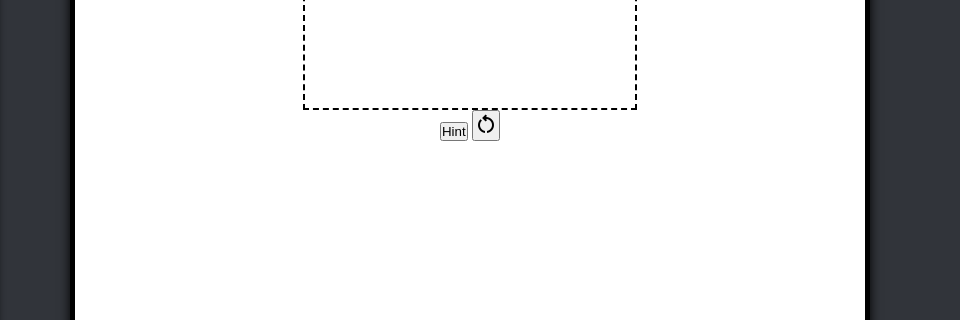
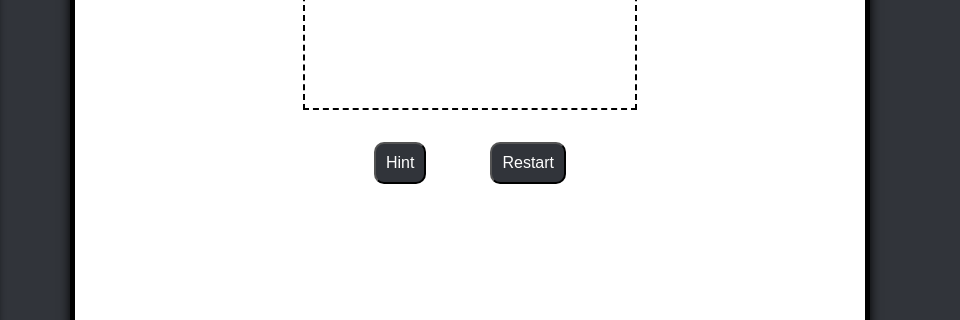
Before and after one commit to Vanessa082/JavaScript-hangman-game, a plain HTML site: page index.html in a window 1280 px wide. Shown: the part 292-612 px from the top of the page, 320-1280 px from the left. Drawn offline with nearby package versions, Linux system fonts and the light colour scheme; a web font is replaced by a local one.

Commit message:
final commit

```diff
--- a/assets/style/style.css
+++ b/assets/style/style.css
@@ -96,3 +96,18 @@ canvas{
   border: 2px dashed #000;
   padding: 15px;
 }
+
+.buttons{
+  display: flex;
+  margin-top: 2rem;
+  align-items: center;
+  gap: 4rem;
+}
+
+.buttons button{
+  font-size: 1rem;
+  padding: 10px;
+  border-radius: 10px;
+  color: #fff;
+  background-color: #31343a;
+}
--- a/index.html
+++ b/index.html
@@ -42,7 +42,7 @@
       <div class="buttons">
         <button id="hint">Hint</button>
         <button id="restart">
-          <span class="material-symbols-outlined"> restart_alt </span>
+          Restart
         </button>
       </div>
     </div>
```
